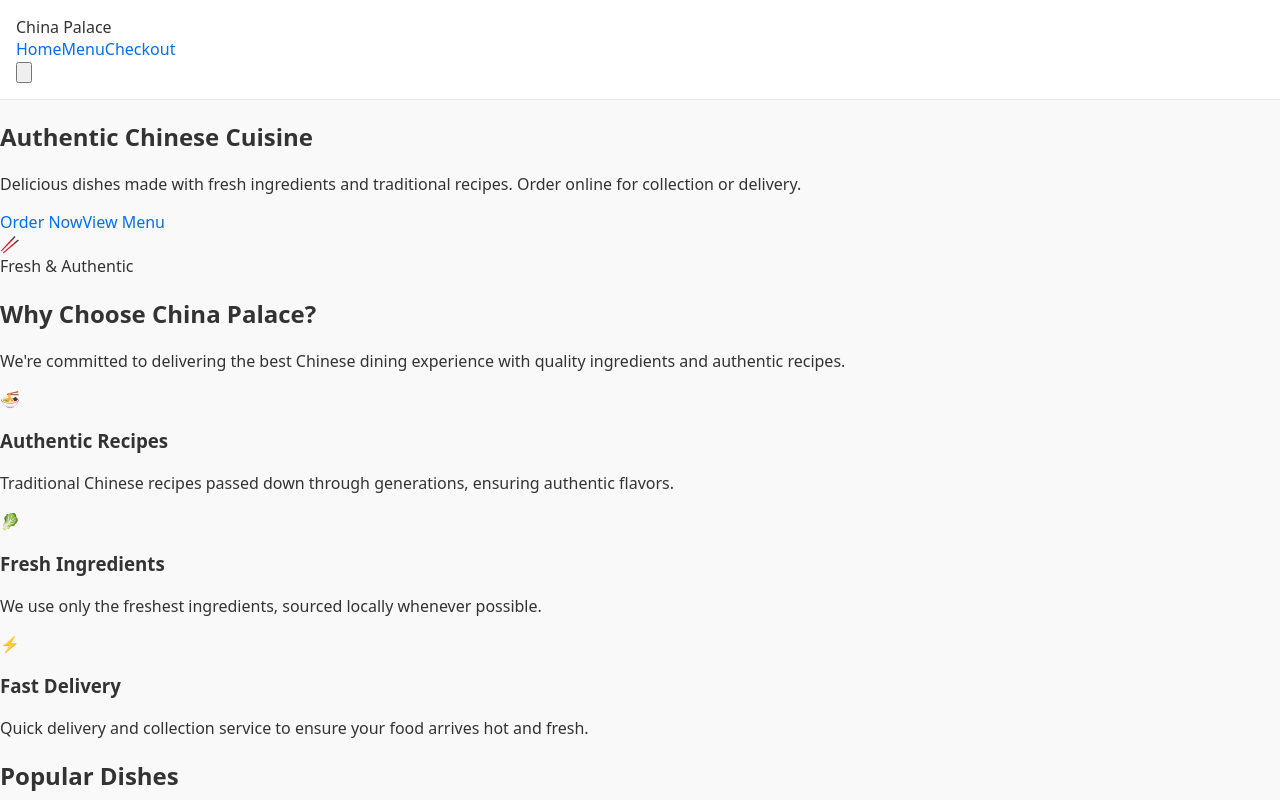
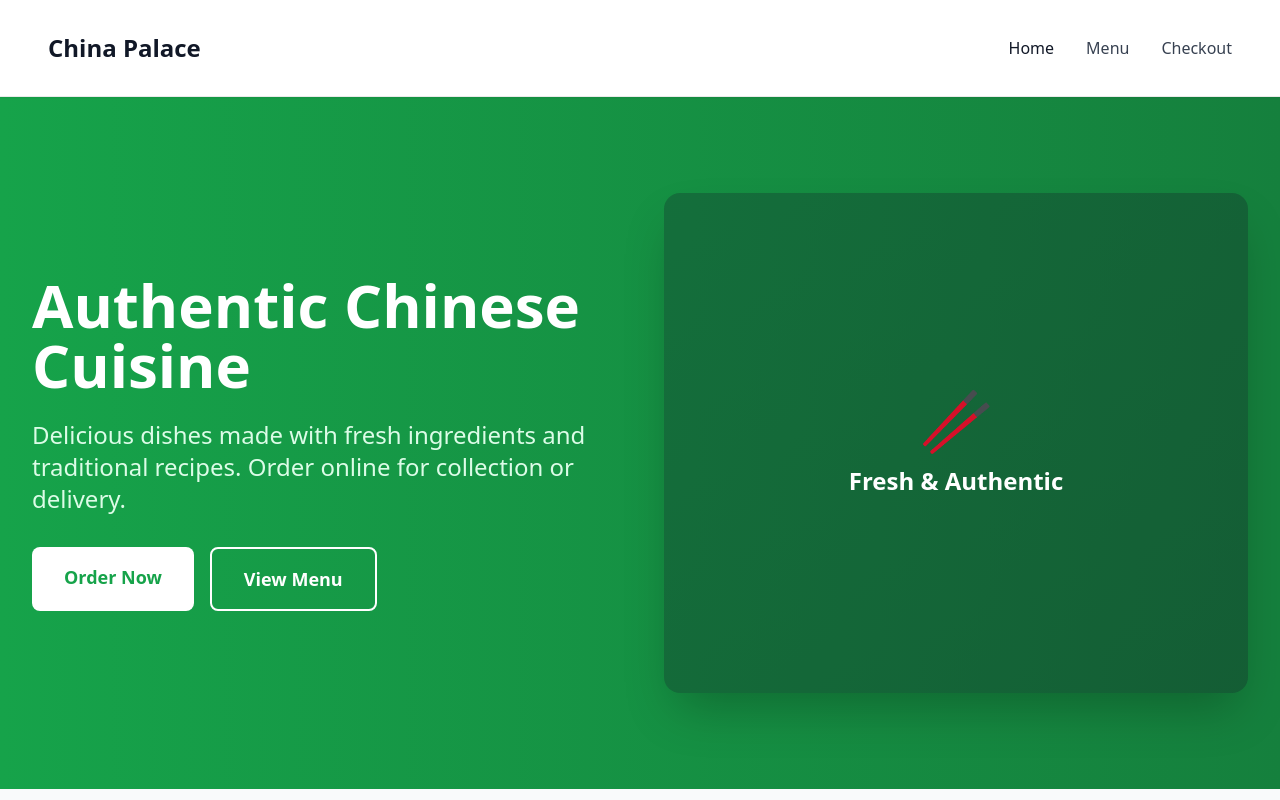
Before and after one commit to marsnewbie/site1-front, a Next.js app: page / in a window 1280 px wide. Shown: the top 800 px of the page. Built offline with nearby package versions, Linux system fonts and the light colour scheme.

Commit message:
Restore Tailwind CSS and complete menu functionality with options modal

```diff
--- a/app/globals.css
+++ b/app/globals.css
@@ -1,9 +1,22 @@
-/* Basic global styles for demonstration */
+@tailwind base;
+@tailwind components;
+@tailwind utilities;
+
+:root {
+  --foreground: #000000;
+  --background: #ffffff;
+}
+
+@media (prefers-color-scheme: dark) {
+  :root {
+    --foreground: #ffffff;
+    --background: #000000;
+  }
+}
+
 body {
-  margin: 0;
-  font-family: system-ui, sans-serif;
-  background-color: #f9f9f9;
-  color: #333;
+  color: var(--foreground);
+  background: var(--background);
 }
 
 a {
--- /dev/null
+++ b/postcss.config.js
@@ -0,0 +1,6 @@
+module.exports = {
+  plugins: {
+    tailwindcss: {},
+    autoprefixer: {},
+  },
+}
--- /dev/null
+++ b/tailwind.config.js
@@ -0,0 +1,17 @@
+/** @type {import('tailwindcss').Config} */
+module.exports = {
+  content: [
+    './pages/**/*.{js,ts,jsx,tsx,mdx}',
+    './components/**/*.{js,ts,jsx,tsx,mdx}',
+    './app/**/*.{js,ts,jsx,tsx,mdx}',
+  ],
+  theme: {
+    extend: {
+      colors: {
+        background: "var(--background)",
+        foreground: "var(--foreground)",
+      },
+    },
+  },
+  plugins: [],
+}
```
Also changed, not shown: 1 other file (tests, documents, lock files or other folders).
